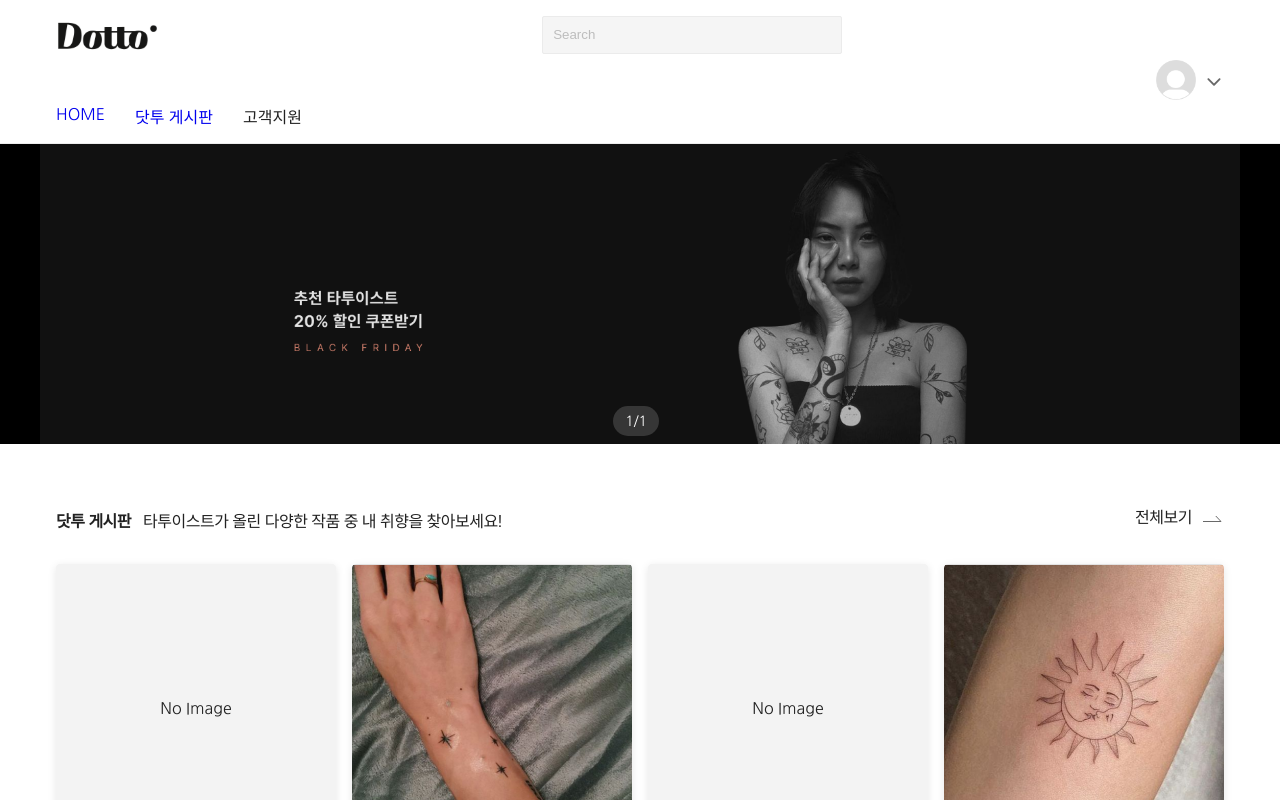
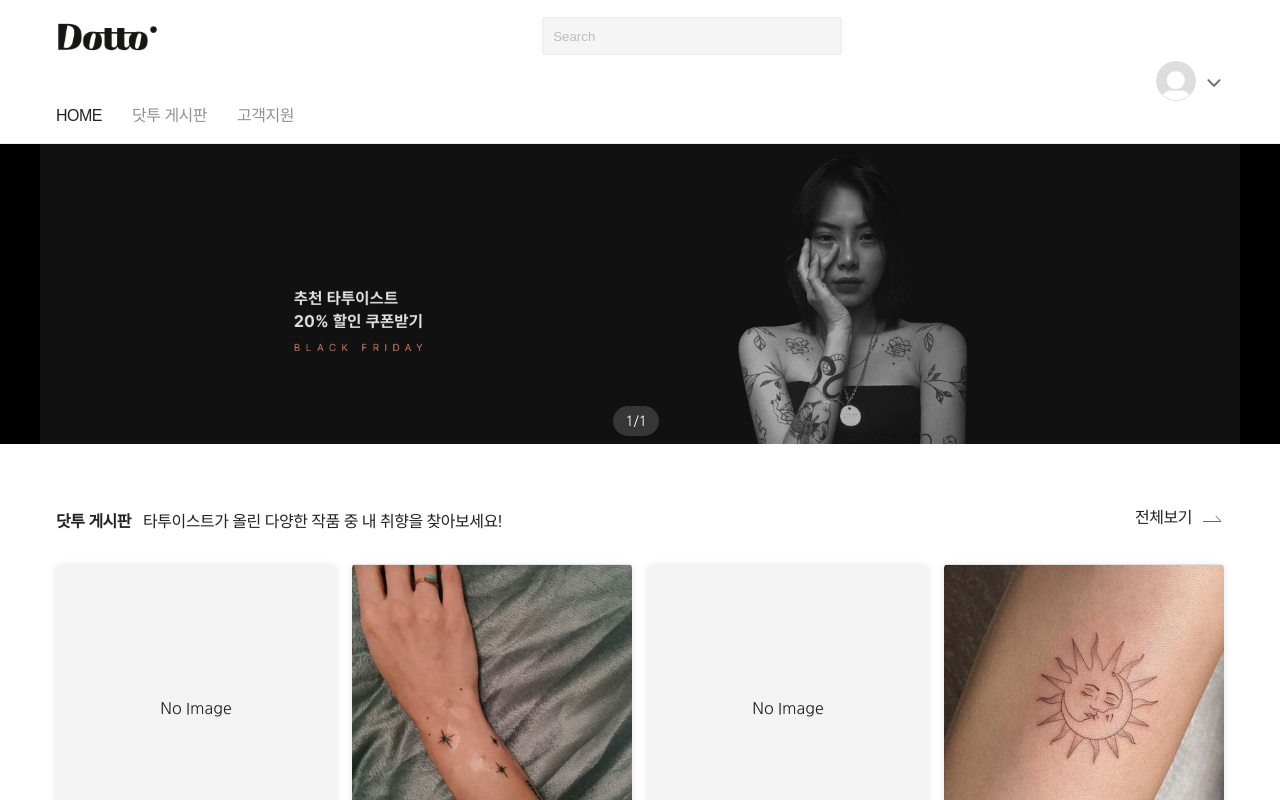
Before and after one commit to DaHoon06/dotto, a Next.js app in the folder client/: page / in a window 1280 px wide. Built offline with nearby package versions, Linux system fonts and the light colour scheme; a web font is replaced by a local one.

Commit message:
feat: Update Menu list item

```diff
--- a/client/src/components/header/MenuList.tsx
+++ b/client/src/components/header/MenuList.tsx
@@ -1,6 +1,9 @@
-import {ReactElement} from "react";
+import { ReactElement, useCallback } from "react";
 import styled from "styled-components";
 import Link from "next/link";
+import { Typography } from "@components/common/typograhpy";
+import classNames from "classnames";
+import { useRouter } from "next/router";
 
 const MenuLayout = styled.nav`
   width: 100%;
@@ -10,26 +13,65 @@ const MenuLayout = styled.nav`
     flex: 1;
     list-style: none;
     gap: 30px;
+
+    li {
+      .item {
+        color: #919191;
+
+        &.active {
+          color: #222;
+        }
+      }
+    }
   }
 `;
 
 export const MenuList = (): ReactElement => {
+  const router = useRouter();
+
+  const isActive = useCallback(
+    (path: string): boolean => {
+      if (path === "/") {
+        return router.pathname === path;
+      }
+      return router.pathname.startsWith(path);
+    },
+    [router.pathname]
+  );
   return (
     <MenuLayout>
       <ul>
         <li>
-          <Link href={'/'}>
+          <Link href={"/"}>
+            <Typography
+              as={"span"}
+              className={classNames("item", { active: isActive("/") })}
+            >
               HOME
+            </Typography>
           </Link>
         </li>
         <li>
-          <Link href={'/design'}>
+          <Link href={"/design"}>
+            <Typography
+              as={"span"}
+              className={classNames("item", { active: isActive("/design") })}
+            >
               닷투 게시판
+            </Typography>
           </Link>
         </li>
-        <li>고객지원</li>
+        <li>
+          <Link href={"/faq"}>
+            <Typography
+              as={"span"}
+              className={classNames("item", { active: isActive("/faq") })}
+            >
+              고객지원
+            </Typography>
+          </Link>
+        </li>
       </ul>
     </MenuLayout>
-
-  )
-}
+  );
+};
```
Lines whose indentation alone changed are shown as unchanged.
